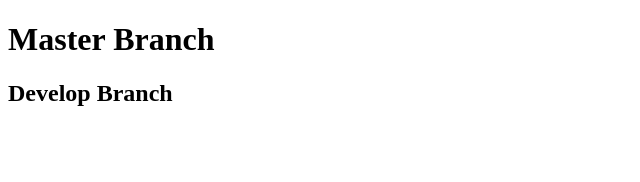
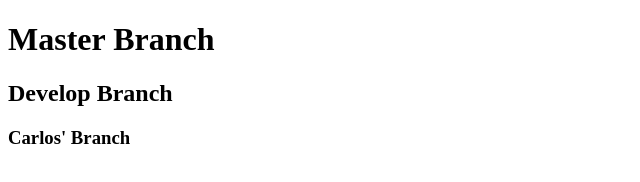
Before and after one commit to taricheny/teamGit, a plain HTML site: page index.html in a window 1280 px wide. Shown: the whole page, without its empty margins (0-640 px from the left). Drawn offline with Linux system fonts and the light colour scheme.

Commit message:
Added Carlos' branch changes

```diff
--- a/index.html
+++ b/index.html
@@ -8,5 +8,6 @@
 <body>
     <h1>Master Branch</h1>
     <h2>Develop Branch</h2>
+    <h3>Carlos' Branch</h3>
 </body>
 </html>
```
